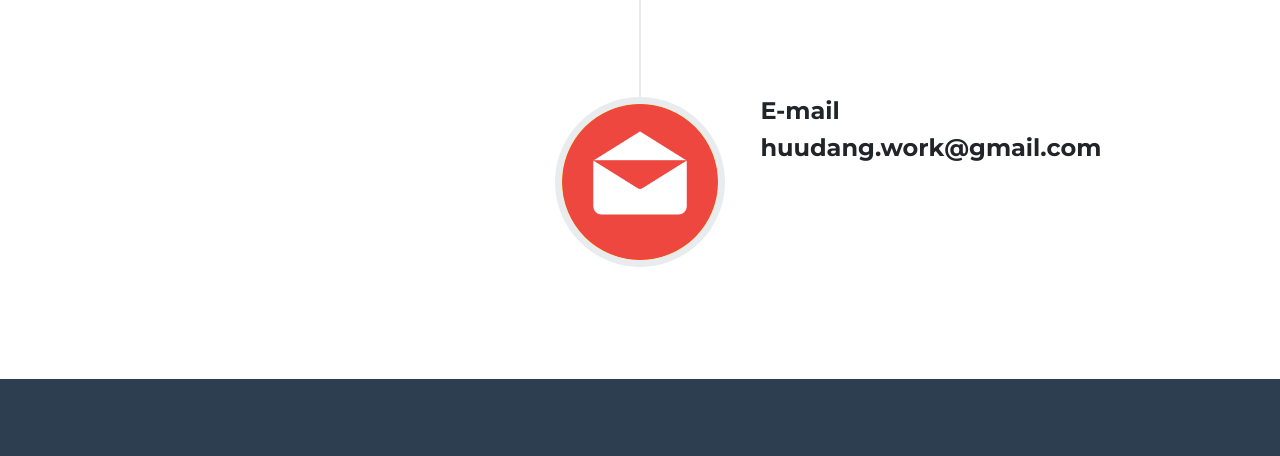
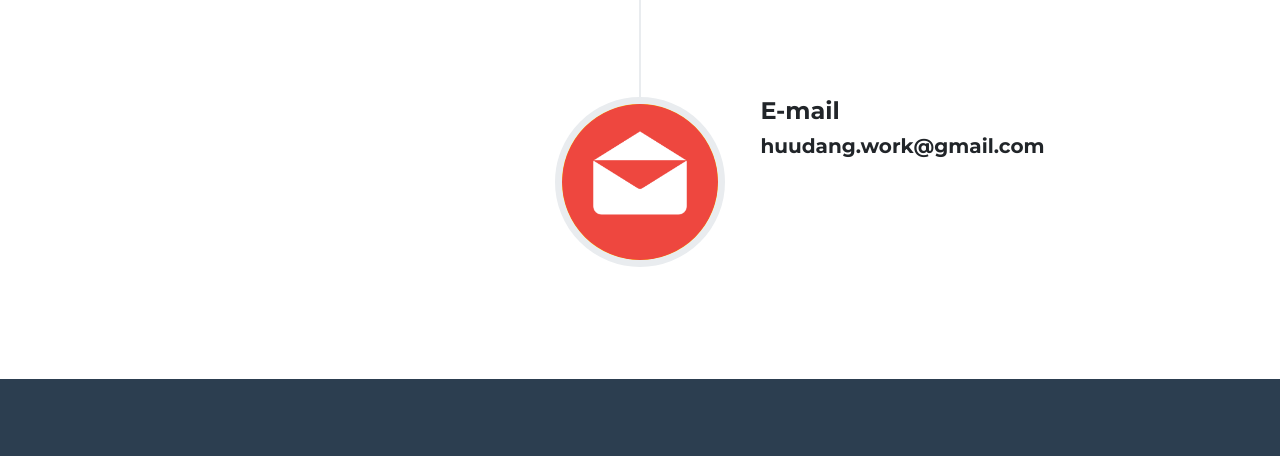
Before and after one commit to danghuu6/dn-creator, a plain HTML site: page index.html in a window 1280 px wide. Shown: the part 2131-2587 px from the top of the page. Drawn offline with nearby package versions, Linux system fonts and the light colour scheme.

Commit message:
Update contac email 10-13-2022

```diff
--- a/index.html
+++ b/index.html
@@ -147,7 +147,7 @@
                         <div class="timeline-panel">
                             <div class="timeline-heading">
                                 <h4>E-mail</h4>
-                                <h4 class="subheading">huudang.work@gmail.com</h4>
+                                <h5 class="subheading">huudang.work@gmail.com</h5>
                             </div>
 
                         </div>
```
